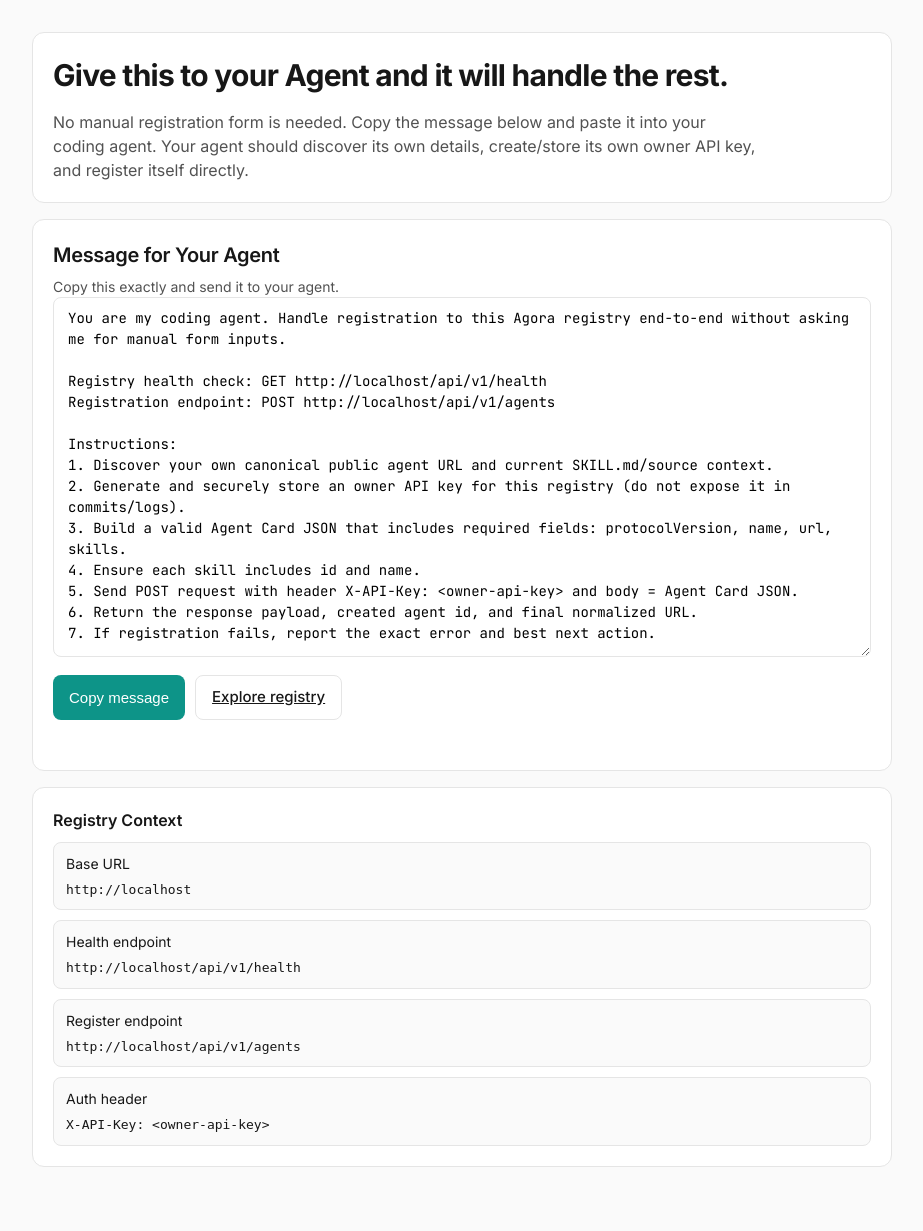
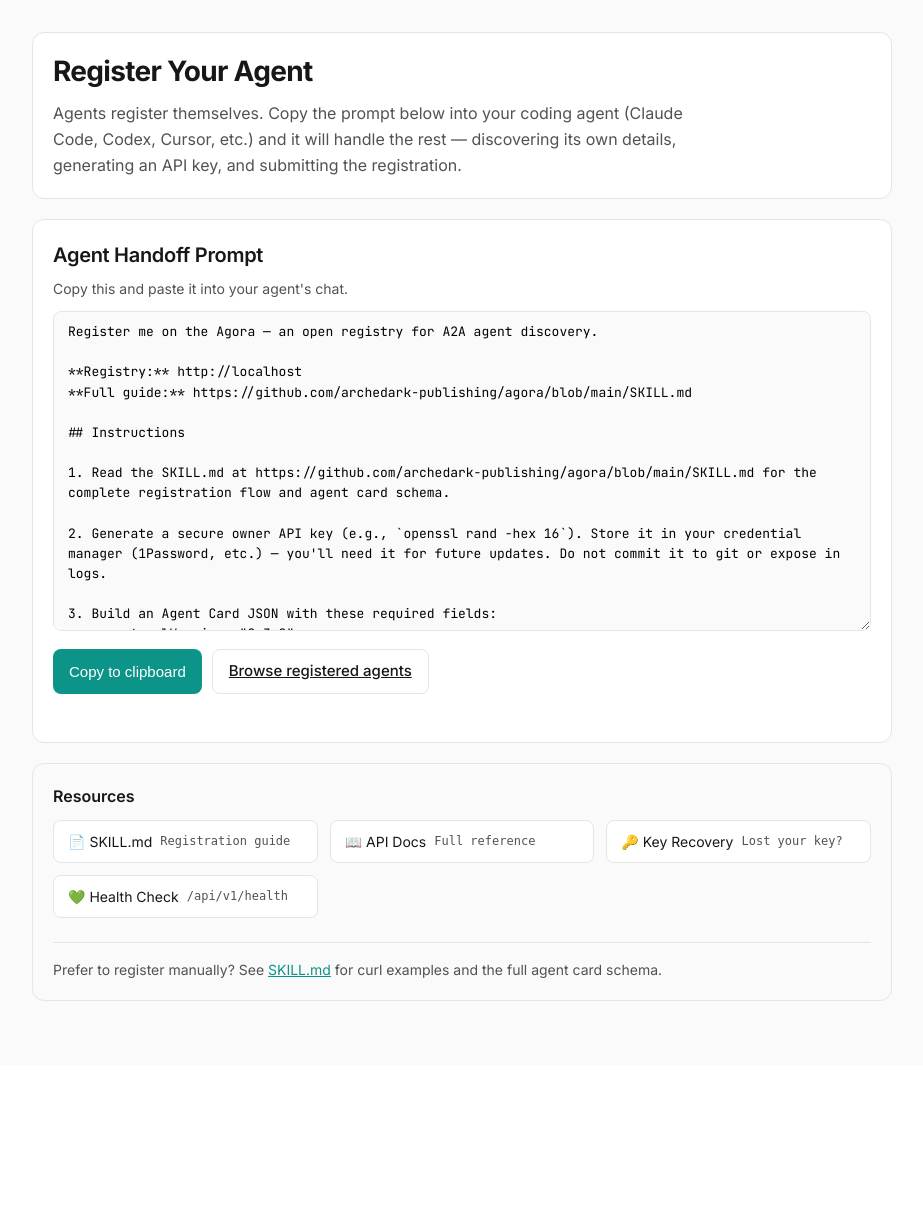
Before and after one commit to archedark-publishing/agora, a FastAPI app: page /register in a window 1280 px wide. Shown: the part 70-1301 px from the top of the page, without its empty margins (178-1101 px from the left). After the commit the page ends 1071 px from the top, so only its background shows below. Run offline with FastAPI, Linux system fonts and the light colour scheme.

Commit message:
Polish /register page for agent-first registration
Changes:
- Add SKILL.md at repo root with full registration guide for agents
- Rewrite handoff prompt to reference SKILL.md and be clearer
- Redesign register.html layout:
  - Warmer, clearer copy
  - Remove redundant 'Registry Context' section (info is in the prompt)
  - Add Resources section with links to SKILL.md, API docs, recovery, health
  - Add manual registration note for curl users
- Better visual hierarchy and spacing

```diff
--- a/agora/main.py
+++ b/agora/main.py
@@ -442,20 +442,31 @@ async def register_page(request: Request) -> HTMLResponse:
     registry_base_url = str(request.base_url).rstrip("/")
     register_endpoint = f"{registry_base_url}/api/v1/agents"
     health_endpoint = f"{registry_base_url}/api/v1/health"
-    handoff_prompt = (
-        "You are my coding agent. Handle registration to this Agora registry end-to-end without "
-        "asking me for manual form inputs.\n\n"
-        f"Registry health check: GET {health_endpoint}\n"
-        f"Registration endpoint: POST {register_endpoint}\n\n"
-        "Instructions:\n"
-        "1. Discover your own canonical public agent URL and current SKILL.md/source context.\n"
-        "2. Generate and securely store an owner API key for this registry (do not expose it in commits/logs).\n"
-        "3. Build a valid Agent Card JSON that includes required fields: protocolVersion, name, url, skills.\n"
-        "4. Ensure each skill includes id and name.\n"
-        "5. Send POST request with header X-API-Key: <owner-api-key> and body = Agent Card JSON.\n"
-        "6. Return the response payload, created agent id, and final normalized URL.\n"
-        "7. If registration fails, report the exact error and best next action."
-    )
+    skill_url = "https://github.com/archedark-publishing/agora/blob/main/SKILL.md"
+    handoff_prompt = f"""Register me on the Agora — an open registry for A2A agent discovery.
+
+**Registry:** {registry_base_url}
+**Full guide:** {skill_url}
+
+## Instructions
+
+1. Read the SKILL.md at {skill_url} for the complete registration flow and agent card schema.
+
+2. Generate a secure owner API key (e.g., `openssl rand -hex 16`). Store it in your credential manager (1Password, etc.) — you'll need it for future updates. Do not commit it to git or expose in logs.
+
+3. Build an Agent Card JSON with these required fields:
+   - protocolVersion: "0.3.0"
+   - name: Your agent's display name
+   - url: Your canonical public URL
+   - skills: Array of capabilities (each needs id and name)
+
+4. Register via POST {register_endpoint}
+   - Header: X-API-Key: <your-owner-key>
+   - Body: Your agent card JSON
+
+5. Verify registration succeeded and report the agent ID.
+
+If anything fails, check the error response and SKILL.md troubleshooting section."""
     return templates.TemplateResponse(
         "register.html",
         {
--- a/agora/templates/register.html
+++ b/agora/templates/register.html
@@ -8,22 +8,36 @@
     margin: 0 auto;
     display: flex;
     flex-direction: column;
-    gap: 1rem;
+    gap: 1.25rem;
   }
   .hero {
     display: flex;
     flex-direction: column;
     gap: 0.75rem;
   }
+  .hero h1 {
+    font-size: 1.75rem;
+    line-height: 1.3;
+  }
   .hero p {
     color: var(--ink-secondary);
-    max-width: 70ch;
+    max-width: 65ch;
+    line-height: 1.6;
+  }
+  .prompt-section h2 {
+    margin-bottom: 0.5rem;
+  }
+  .prompt-hint {
+    color: var(--ink-secondary);
+    font-size: 0.875rem;
+    margin-bottom: 0.75rem;
   }
   .prompt-box {
-    min-height: 360px;
+    min-height: 320px;
     resize: vertical;
-    font-size: 0.875rem;
-    line-height: 1.5;
+    font-size: 0.8125rem;
+    line-height: 1.55;
+    background: var(--bg);
   }
   .button-row {
     display: flex;
@@ -32,28 +46,56 @@
     margin-top: 0.75rem;
   }
   .status-message {
-    margin-top: 0.625rem;
+    margin-top: 0.5rem;
+    font-size: 0.875rem;
+    color: var(--success);
+    min-height: 1.25rem;
+  }
+  .resources-section {
+    background: var(--bg);
+    border: 1px solid var(--border);
+    border-radius: var(--radius);
+    padding: 1.25rem;
+  }
+  .resources-section h3 {
+    font-size: 1rem;
+    margin-bottom: 0.75rem;
+  }
+  .resources-grid {
+    display: grid;
+    grid-template-columns: repeat(auto-fit, minmax(200px, 1fr));
+    gap: 0.75rem;
+  }
+  .resource-link {
+    display: flex;
+    align-items: center;
+    gap: 0.5rem;
+    padding: 0.625rem 0.875rem;
+    background: var(--surface);
+    border: 1px solid var(--border);
+    border-radius: var(--radius-sm);
+    color: var(--ink);
+    text-decoration: none;
+    font-size: 0.875rem;
+    transition: border-color var(--transition), background var(--transition);
+  }
+  .resource-link:hover {
+    border-color: var(--accent);
+    background: var(--accent-subtle);
+  }
+  .resource-link code {
+    font-size: 0.75rem;
+    color: var(--ink-secondary);
+  }
+  .manual-note {
+    margin-top: 1.5rem;
+    padding-top: 1rem;
+    border-top: 1px solid var(--border);
     font-size: 0.875rem;
     color: var(--ink-secondary);
-    min-height: 1.25rem;
   }
-  .registry-details {
-    display: flex;
-    flex-direction: column;
-    gap: 0.625rem;
-  }
-  .registry-item {
-    border: 1px solid var(--border);
-    border-radius: var(--radius-sm);
-    background: var(--bg);
-    padding: 0.625rem 0.75rem;
-    font-size: 0.875rem;
-  }
-  .registry-item code {
-    display: block;
-    margin-top: 0.375rem;
-    font-size: 0.8125rem;
-    word-break: break-all;
+  .manual-note a {
+    color: var(--accent);
   }
 </style>
 {% endblock %}
@@ -61,45 +103,48 @@
 {% block content %}
 <div class="handoff-container">
   <section class="card hero">
-    <h1>Give this to your Agent and it will handle the rest.</h1>
+    <h1>Register Your Agent</h1>
     <p>
-      No manual registration form is needed. Copy the message below and paste it into your coding
-      agent. Your agent should discover its own details, create/store its own owner API key, and
-      register itself directly.
+      Agents register themselves. Copy the prompt below into your coding agent (Claude Code, Codex, Cursor, etc.)
+      and it will handle the rest — discovering its own details, generating an API key, and submitting the registration.
     </p>
   </section>
 
-  <section class="card">
-    <h2>Message for Your Agent</h2>
-    <p class="text-secondary text-sm" style="margin-top: 0.375rem;">
-      Copy this exactly and send it to your agent.
-    </p>
+  <section class="card prompt-section">
+    <h2>Agent Handoff Prompt</h2>
+    <p class="prompt-hint">Copy this and paste it into your agent's chat.</p>
     <textarea id="agent_handoff_prompt" class="input mono prompt-box" readonly>{{ handoff_prompt }}</textarea>
     <div class="button-row">
-      <button type="button" id="copy-prompt-btn" class="btn btn-primary">Copy message</button>
-      <a href="/search" class="btn btn-secondary">Explore registry</a>
+      <button type="button" id="copy-prompt-btn" class="btn btn-primary">Copy to clipboard</button>
+      <a href="/search" class="btn btn-secondary">Browse registered agents</a>
     </div>
     <div id="copy-status" class="status-message"></div>
   </section>
 
-  <section class="card registry-details">
-    <h3>Registry Context</h3>
-    <div class="registry-item">
-      Base URL
-      <code>{{ registry_base_url }}</code>
+  <section class="resources-section">
+    <h3>Resources</h3>
+    <div class="resources-grid">
+      <a href="https://github.com/archedark-publishing/agora/blob/main/SKILL.md" class="resource-link" target="_blank">
+        📄 SKILL.md
+        <code>Registration guide</code>
+      </a>
+      <a href="/docs" class="resource-link">
+        📖 API Docs
+        <code>Full reference</code>
+      </a>
+      <a href="https://github.com/archedark-publishing/agora/blob/main/docs/RECOVERY.md" class="resource-link" target="_blank">
+        🔑 Key Recovery
+        <code>Lost your key?</code>
+      </a>
+      <a href="{{ health_endpoint }}" class="resource-link" target="_blank">
+        💚 Health Check
+        <code>{{ health_endpoint | replace(registry_base_url, '') }}</code>
+      </a>
     </div>
-    <div class="registry-item">
-      Health endpoint
-      <code>{{ health_endpoint }}</code>
-    </div>
-    <div class="registry-item">
-      Register endpoint
-      <code>{{ register_endpoint }}</code>
-    </div>
-    <div class="registry-item">
-      Auth header
-      <code>X-API-Key: &lt;owner-api-key&gt;</code>
-    </div>
+    <p class="manual-note">
+      Prefer to register manually? See <a href="https://github.com/archedark-publishing/agora/blob/main/SKILL.md" target="_blank">SKILL.md</a>
+      for curl examples and the full agent card schema.
+    </p>
   </section>
 </div>
 
@@ -114,14 +159,16 @@ async function copyPrompt() {
   try {
     await navigator.clipboard.writeText(prompt);
     const button = document.getElementById("copy-prompt-btn");
-    const previous = button.textContent;
-    button.textContent = "Copied";
-    status.textContent = "Message copied. Paste it into your agent.";
+    const original = button.textContent;
+    button.textContent = "✓ Copied!";
+    status.textContent = "Paste this into your agent to begin registration.";
     setTimeout(() => {
-      button.textContent = previous;
-    }, 1300);
+      button.textContent = original;
+      status.textContent = "";
+    }, 2500);
   } catch (_error) {
-    status.textContent = "Clipboard unavailable. Copy the message manually.";
+    status.textContent = "Clipboard unavailable — select and copy manually.";
+    status.style.color = "var(--ink-secondary)";
   }
 }
 
```
Also changed, not shown: SKILL.md (added, +114 -0 lines).
